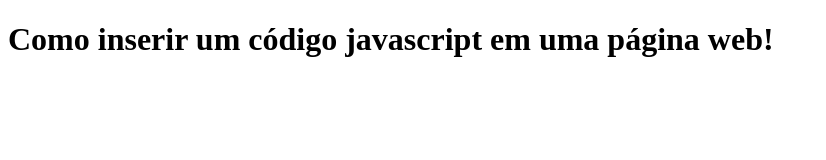
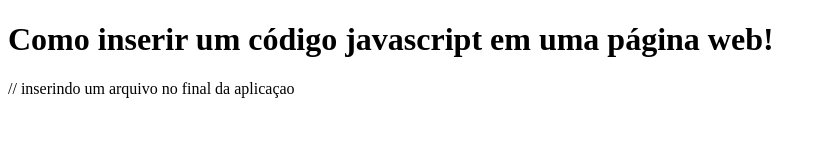
Before and after one commit to Edivansanto5/CursoJavaScript, a plain HTML site: page Inserindo script/index.html in a window 1280 px wide. Shown: the whole page, without its empty margins (0-826 px from the left). Drawn offline with Linux system fonts and the light colour scheme.

Commit message:
inserindo o script no final da aplicaçao

```diff
--- a/Inserindo script/index.html
+++ b/Inserindo script/index.html
@@ -9,8 +9,13 @@
 </head>
 <body>
     <h1>Como inserir um código javascript em uma página web!</h1>
+
     <script>
         console.log('inserindo um arquivo no meio do body');
     </script>
+
+    // inserindo um arquivo no final da aplicaçao
+
+    <script src="script/script-final.js"></script>
 </body>
 </html>
--- /dev/null
+++ b/Inserindo script/script/script-final.js
@@ -0,0 +1 @@
+console.log('adicionando um arquivo no final do body');
```
